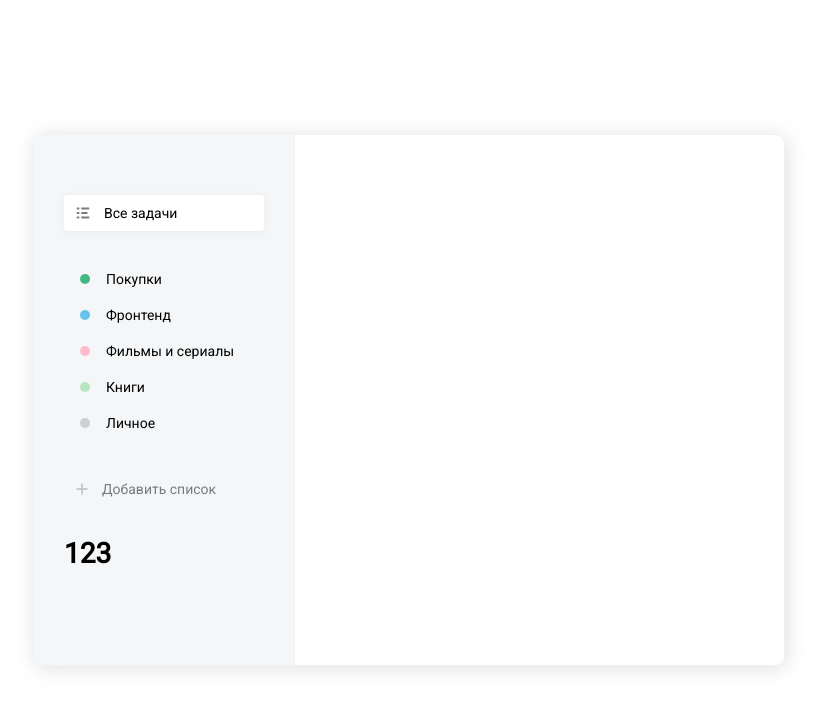
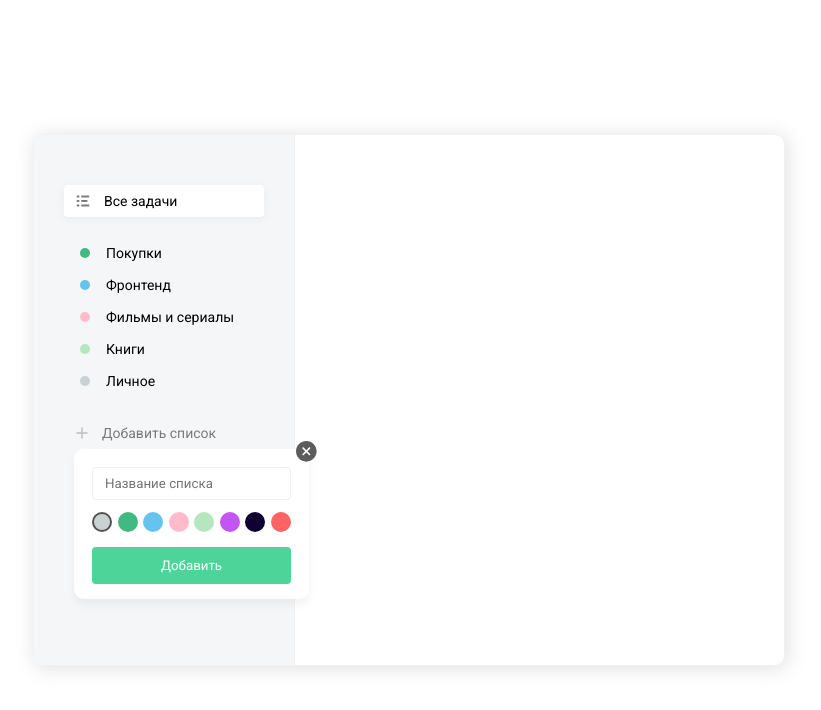
Before and after one commit to paul-ondev/react-todo, a React (Create React App) app: page / in a window 1280 px wide. Both pictures are taken after a click on the item "Добавить список". Shown: the top 710 px of the page, without its empty margins (231-1052 px from the left). Built offline with nearby package versions, Linux system fonts and the light colour scheme.

Commit message:
added addList component

```diff
--- a/src/App.js
+++ b/src/App.js
@@ -1,6 +1,7 @@
 import React, { useState } from "react";
 import List from "./components/List/index";
-import AddListButton from "./components/AddListButton/index";
+import AddList from "./components/AddList/index";
+import DB from "./assets/db.json";
 import listIcon from "./assets/img/listIcon.svg";
 
 function App() {
@@ -31,7 +32,7 @@
               name: "Фильмы и сериалы",
             },
             {
-              color: "light-green",
+              color: "lime",
               name: "Книги",
             },
             {
@@ -41,7 +42,7 @@
           ]}
           isRemovable
         />
-        <AddListButton />
+        <AddList colors={DB.colors} />
       </div>
       <div className="todo__tasks"></div>
     </div>
--- /dev/null
+++ b/src/assets/db.json
@@ -0,0 +1,173 @@
+{
+    "lists": [
+      {
+        "id": 1,
+        "name": "Продажи",
+        "colorId": 5
+      },
+      {
+        "id": 2,
+        "name": "Фронтенд",
+        "colorId": 4
+      },
+      {
+        "id": 3,
+        "name": "Фильмы и сериалы",
+        "colorId": 3
+      },
+      {
+        "id": 4,
+        "name": "Книги",
+        "colorId": 2
+      },
+      {
+        "id": 5,
+        "name": "Личное",
+        "colorId": 1
+      },
+      {
+        "name": "Спорт",
+        "colorId": 3,
+        "id": 6
+      },
+      {
+        "name": "Курс по ReactJS ToDo",
+        "colorId": 7,
+        "id": 7
+      }
+    ],
+    "tasks": [
+      {
+        "id": 1,
+        "listId": 2,
+        "text": "Изучить JavaScript",
+        "completed": true
+      },
+      {
+        "id": 2,
+        "listId": 2,
+        "text": "Изучить паттерны проектирования",
+        "completed": false
+      },
+      {
+        "id": 3,
+        "listId": 2,
+        "text": "ReactJS Hooks (useState, useReducer, useEffect и т.д.)",
+        "completed": true
+      },
+      {
+        "id": 4,
+        "listId": 2,
+        "text": "Redux (redux-observable, redux-saga)",
+        "completed": false
+      },
+      {
+        "listId": 2,
+        "text": "123",
+        "completed": true,
+        "id": 5
+      },
+      {
+        "listId": 1,
+        "text": "test",
+        "completed": false,
+        "id": 6
+      },
+      {
+        "listId": 1,
+        "text": "qweqwe",
+        "completed": false,
+        "id": 7
+      },
+      {
+        "listId": 1,
+        "text": "qweqwe",
+        "completed": true,
+        "id": 8
+      },
+      {
+        "listId": 1,
+        "text": "123",
+        "completed": false,
+        "id": 9
+      },
+      {
+        "listId": 4,
+        "text": "Купить 1984!",
+        "completed": true,
+        "id": 10
+      },
+      {
+        "listId": 2,
+        "text": "222",
+        "completed": true,
+        "id": 12
+      },
+      {
+        "listId": 7,
+        "text": "Сделали сайдбар",
+        "completed": true,
+        "id": 15
+      },
+      {
+        "listId": 7,
+        "text": "Сделали список задач",
+        "completed": true,
+        "id": 16
+      },
+      {
+        "listId": 7,
+        "text": "Сделали удаление и редактирование задач и списков",
+        "completed": true,
+        "id": 17
+      },
+      {
+        "listId": 8,
+        "text": "tttt",
+        "completed": false,
+        "id": 18
+      }
+    ],
+    "colors": [
+      {
+        "id": 1,
+        "hex": "#C9D1D3",
+        "name": "grey"
+      },
+      {
+        "id": 2,
+        "hex": "#42B883",
+        "name": "green"
+      },
+      {
+        "id": 3,
+        "hex": "#64C4ED",
+        "name": "blue"
+      },
+      {
+        "id": 4,
+        "hex": "#FFBBCC",
+        "name": "pink"
+      },
+      {
+        "id": 5,
+        "hex": "#B6E6BD",
+        "name": "lime"
+      },
+      {
+        "id": 6,
+        "hex": "#C355F5",
+        "name": "purple"
+      },
+      {
+        "id": 7,
+        "hex": "#110133",
+        "name": "black"
+      },
+      {
+        "id": 8,
+        "hex": "#FF6464",
+        "name": "red"
+      }
+    ]
+  }
--- /dev/null
+++ b/src/components/AddList/AddList.scss
@@ -0,0 +1,41 @@
+.add-list {
+  &__popup {
+    width: 235px;
+    height: 150px;
+    background: #ffffff;
+    box-shadow: 0px 6px 10px rgba(0, 0, 0, 0.05);
+    border-radius: 10px;
+    padding: 18px;
+    position: relative;
+    top: -20px;
+    left: 10px;
+    box-sizing: border-box;
+    .button {
+      width: 100%;
+      margin-top: 15px;
+    }
+
+    &-close-btn {
+      position: absolute;
+      top: -8px;
+      right: -8px;
+      cursor: pointer;
+    }
+
+    &-colors {
+      display: flex;
+      justify-content: space-between;
+      margin-top: 12px;
+      .badge {
+        width: 16px;
+        height: 16px;
+        cursor: pointer;
+        border: 2px solid transparent;
+
+        &.active {
+          border: 2px solid #525252;
+        }
+      }
+    }
+  }
+}
--- /dev/null
+++ b/src/components/AddList/index.jsx
@@ -0,0 +1,43 @@
+import React, { useState } from 'react';
+import List from '../List';
+import './AddList.scss';
+import Badge from '../Badge/index';
+import addIcon from "../../assets/img/add.svg";
+import closeIcon from '../../assets/img/close.svg'
+
+function AddList({ colors }) {
+    const [visiblePopup, setVisiblePopup] = useState(false);
+    const [selectedColor, setColor] = useState(colors[0].id);
+
+
+    return(
+        <div className="add-list">
+            <List
+                onClick={() => setVisiblePopup(true)}
+                items={[
+                {
+                    className: "list__add-button",
+                    icon: addIcon,
+                    name: "Добавить список",
+                },
+                ]}
+            />
+            {visiblePopup && (
+            <div className="add-list__popup">
+                <img onClick={() => setVisiblePopup(false)} className="add-list__popup-close-btn" src={closeIcon} alt="Close Button"/>
+                <input className="field" type="text" placeholder="Название списка" />
+                <div className="add-list__popup-colors">
+
+                    {
+                        colors.map( color => <Badge onClick={() => setColor(color.id)} key={color.id} color={color.name} className={selectedColor === color.id && "active"}/> )
+                    }
+
+                </div>
+                <button className="button">Добавить</button>
+            </div>)}
+        </div>
+
+    )
+}
+
+export default AddList;
--- a/src/components/AddListButton/index.jsx
+++ /dev/null
@@ -1,24 +0,0 @@
-import React from 'react';
-import List from '../List'
-import addIcon from "src/assets/img/add.svg";
-
-function AddListButton() {
-    return(
-        <>
-        <List
-            items={[
-            {
-                className: "list__add-button",
-                icon: addIcon,
-                name: "Добавить список",
-            },
-            ]}
-        />
-        <div className="add-list-popup">
-            <h1>123</h1>
-        </div>
-    </>
-    )
-}
-
-export default AddListButton;
--- /dev/null
+++ b/src/components/Badge/Badge.scss
@@ -0,0 +1,31 @@
+.badge {
+  display: inline-block;
+  width: 10px;
+  height: 10px;
+  border-radius: 30px;
+
+  &--green {
+    background-color: #42b883;
+  }
+  &--blue {
+    background-color: #64c4ed;
+  }
+  &--pink {
+    background-color: #ffbbcc;
+  }
+  &--lime {
+    background-color: #b6e6bd;
+  }
+  &--grey {
+    background-color: #c9d1d3;
+  }
+  &--purple {
+    background-color: #c355f5;
+  }
+  &--black {
+    background-color: #110133;
+  }
+  &--red {
+    background-color: #ff6464;
+  }
+}
--- /dev/null
+++ b/src/components/Badge/index.jsx
@@ -0,0 +1,11 @@
+import React from 'react'
+import classNames from 'classnames';
+import './Badge.scss'
+
+
+export default function Badge({ color, onClick, className }) {
+
+    return (
+        <i onClick={onClick} className={classNames("badge", {[`badge--${color}`]: color}, className)} />
+    )
+}
--- a/src/components/List/List.scss
+++ b/src/components/List/List.scss
@@ -1,5 +1,5 @@
 .list {
-  margin-bottom: 30px;
+  margin-bottom: 20px;
   &__add-button {
     opacity: 0.5;
 
@@ -11,11 +11,15 @@
     display: flex;
     align-items: center;
     cursor: pointer;
-    padding: 10px 12px;
+    padding: 8px 12px;
     &.active {
       background: #ffffff;
       box-shadow: 0px 2px 10px rgba(0, 0, 0, 0.05);
       border-radius: 4px;
+    }
+    .badge {
+      position: relative;
+      left: 4px;
     }
     i {
       display: inline-flex;
@@ -24,29 +28,5 @@
         margin-right: 4px;
       }
     }
-
-    .badge {
-      width: 10px;
-      height: 10px;
-      border-radius: 30px;
-      position: relative;
-      left: 4px;
-
-      &--green {
-        background-color: #42b883;
-      }
-      &--blue {
-        background-color: #64c4ed;
-      }
-      &--pink {
-        background-color: #ffbbcc;
-      }
-      &--light-green {
-        background-color: #b6e6bd;
-      }
-      &--grey {
-        background-color: #c9d1d3;
-      }
-    }
   }
 }
--- a/src/components/List/index.jsx
+++ b/src/components/List/index.jsx
@@ -1,15 +1,17 @@
 import React from 'react';
 import classNames from 'classnames';
 
+import Badge from '../Badge/index';
+
 import './List.scss';
 
-function List({ items, isRemovable, isAddList }) {
+function List({ items, isRemovable, onClick }) {
     return (
-      <ul className='list' >
+      <ul onClick={onClick} className='list' >
         {items.map((item, index) => (
           <li key={index} className={classNames(item.className, {'active': item.active})}>
             <i> {item.icon ? <img src={item.icon} alt="List icon" /> :
-              <i className={`badge badge--${item.color}`} />}
+              <Badge color={item.color} />}
 
             </i>
             <span>{item.name}</span>
--- a/src/index.scss
+++ b/src/index.scss
@@ -21,13 +21,43 @@
   font-size: 14px;
 
   &__sidebar {
-    padding-top: 60px;
-    padding-bottom: 60px;
+    padding-top: 50px;
+    padding-bottom: 50px;
     padding-left: 30px;
     padding-right: 30px;
     background-color: #f4f6f8;
     width: 200px;
-    height: calc(100% - 120px);
+    height: calc(100% - 100px);
     border-right: 1px solid #f1f1f1;
   }
 }
+
+.button {
+  width: 200px;
+  height: 37px;
+  background: #4dd599;
+  border-radius: 4px;
+  border: 0;
+  color: #ffffff;
+  padding: 10px 20px;
+  cursor: pointer;
+  &:hover {
+    background-color: darken(#4dd599, 6%);
+  }
+  &:active {
+    background-color: darken(#4dd599, 10%);
+  }
+}
+
+.field {
+  width: 100%;
+  background: #ffffff;
+  border: 1px solid #efefef;
+  box-sizing: border-box;
+  border-radius: 4px;
+  padding: 8px 12px;
+
+  &:focus {
+    border-color: #e6e4e4;
+  }
+}
```
Also changed, not shown: src/assets/img/close.svg (added).
